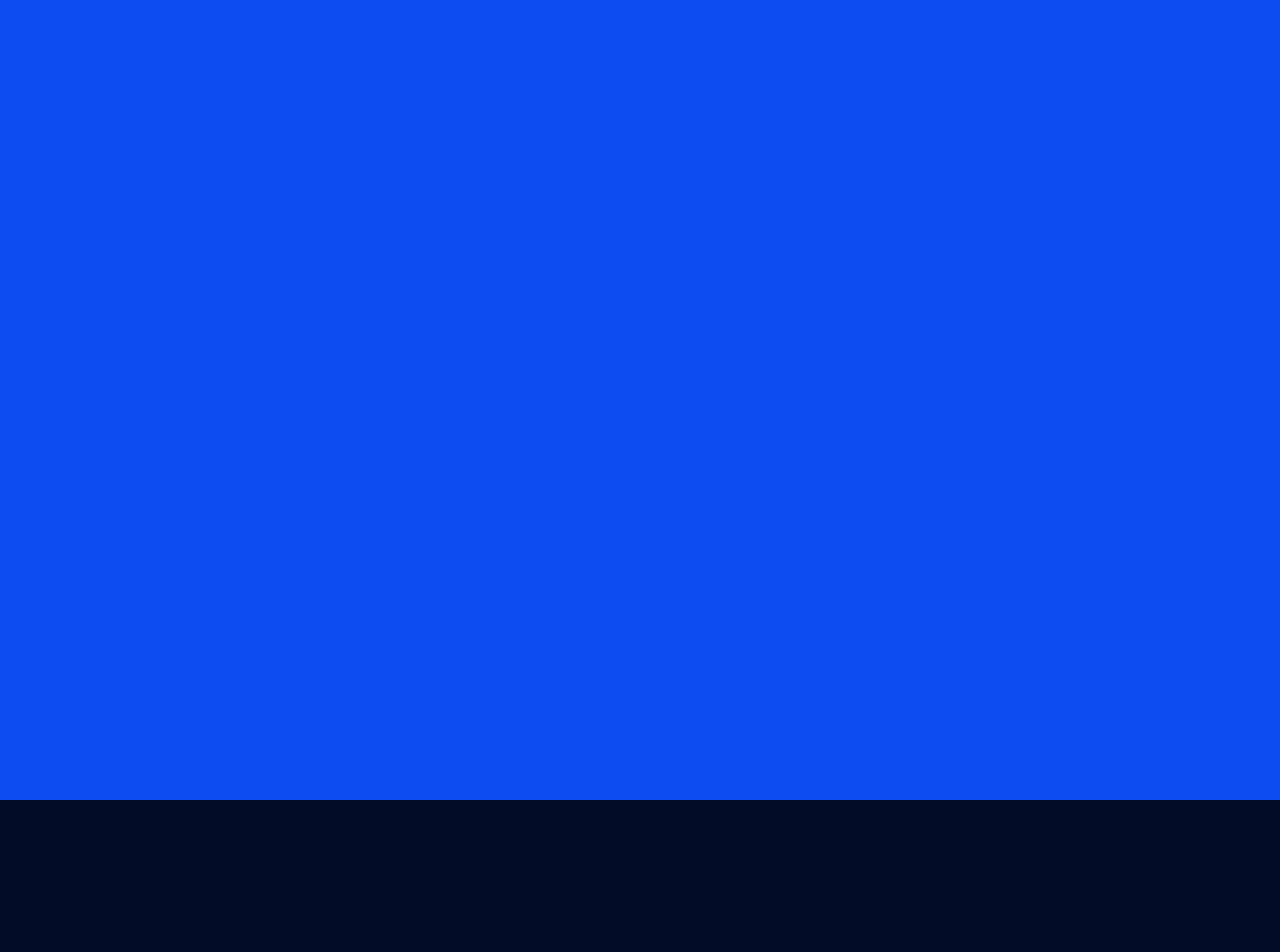
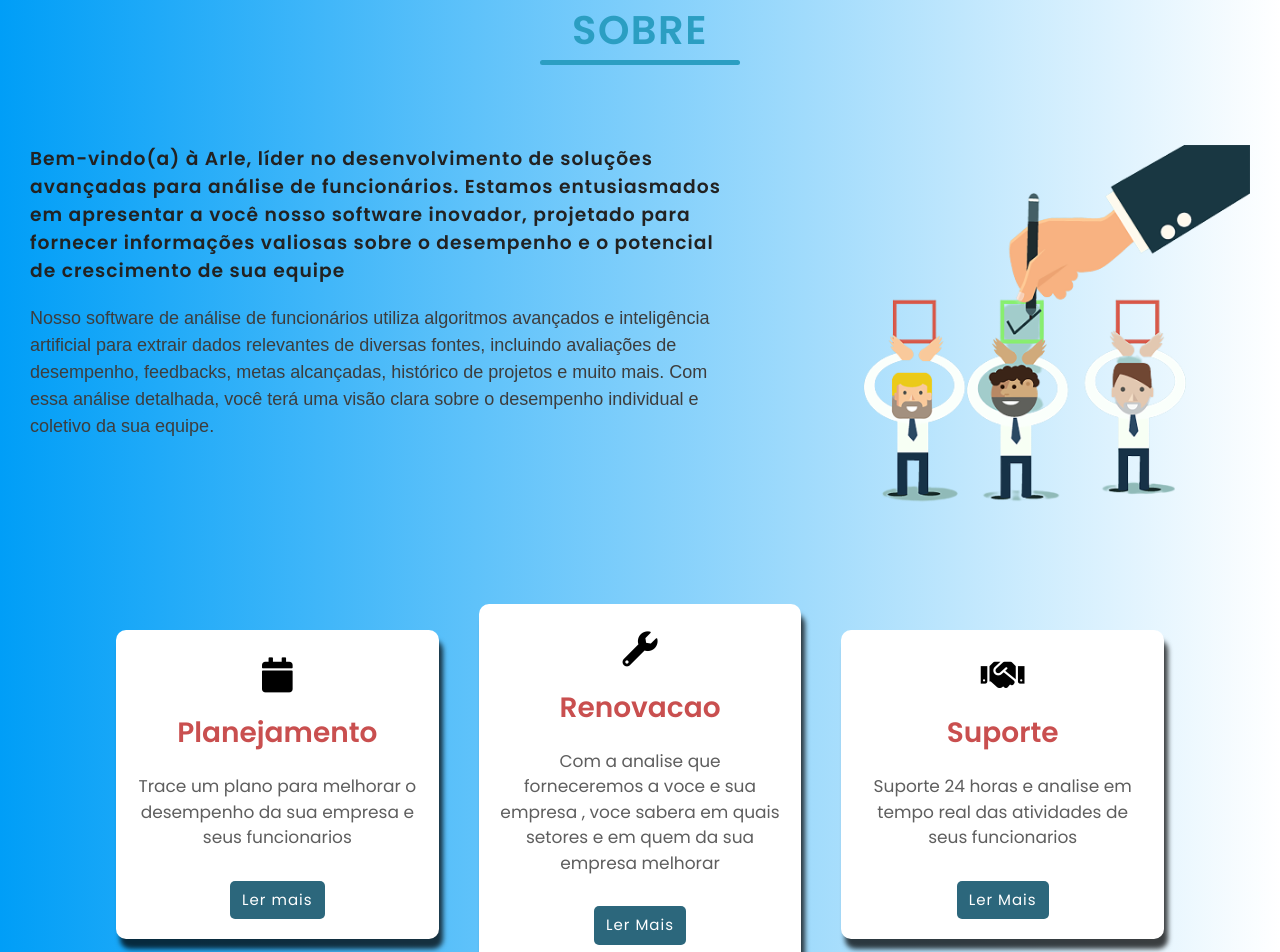
Before and after one commit to matheus-git11/ProjetoArle, a React (Vite) app in the folder ArleWebProject/arle-webProject/: page /sobre in a window 1280 px wide. Before the commit this address had no page. Shown: the top 952 px of the page. Before the commit the page ends 800 px from the top, so only its background shows below. Built offline with nearby package versions, Linux system fonts and the light colour scheme.

Commit message:
Adicionando pagina de sobre

```diff
--- a/ArleWebProject/arle-webProject/index.html
+++ b/ArleWebProject/arle-webProject/index.html
@@ -6,6 +6,10 @@
     <meta name="viewport" content="width=device-width, initial-scale=1.0" />
     <link rel="stylesheet" href="https://fonts.googleapis.com/css2?family=Material+Symbols+Rounded:opsz,wght,FILL,GRAD@48,300,0,0" />
     <link rel="stylesheet" href="https://unicons.iconscout.com/release/v4.0.0/css/line.css">
+    <link
+    rel="stylesheet"
+    href="https://pro.fontawesome.com/releases/v5.10.0/css/all.css"
+  />
     <title>Vite + React</title>
   </head>
   <body>
--- a/ArleWebProject/arle-webProject/src/App.jsx
+++ b/ArleWebProject/arle-webProject/src/App.jsx
@@ -5,6 +5,7 @@
 import Register from "./Routes/Register/Register.Component"
 import ForgottenPassword from "./Routes/ForgottenPassword/ForgottenPassword.Component"
 import Dashboard from "./Routes/Dashboard/Dashboard.Component,"
+import About from "./Routes/About/About.component"
 
 function App() {
 
@@ -15,7 +16,7 @@
       <Route path="/register" element={<Register/>}/>
       <Route path="ForgottenPassword" element={<ForgottenPassword/>}/>
       <Route path="/dashboard" element={<Dashboard/>}/>
-
+      <Route path="/sobre" element={<About/>}/>
     </Routes>
   )
 }
--- /dev/null
+++ b/ArleWebProject/arle-webProject/src/Routes/About/About.component.jsx
@@ -0,0 +1,83 @@
+
+
+import '../About/About.style.css'
+import trabalho from '../../assets/trabalho.png'
+
+const About = () => {
+  return (
+    <div>
+          <div className="about-us">
+            <h1>Sobre</h1>
+            <div className="wrapper">
+              <div className="content">
+                <h3>
+                  Bem-vindo(a) à Arle, líder no desenvolvimento de soluções
+                  avançadas para análise de funcionários. Estamos entusiasmados
+                  em apresentar a você nosso software inovador, projetado para
+                  fornecer informações valiosas sobre o desempenho e o potencial
+                  de crescimento de sua equipe
+                </h3>
+                <p>
+                  Nosso software de análise de funcionários utiliza algoritmos
+                  avançados e inteligência artificial para extrair dados
+                  relevantes de diversas fontes, incluindo avaliações de
+                  desempenho, feedbacks, metas alcançadas, histórico de projetos
+                  e muito mais. Com essa análise detalhada, você terá uma visão
+                  clara sobre o desempenho individual e coletivo da sua equipe.
+                </p>
+              </div>
+              <div className="image-section">
+                <img src={trabalho} />
+              </div>
+            </div>
+          </div>
+
+          <div className="services">
+            <div className="card">
+              <div className="icon">
+                <i className="fas fa-calendar"></i>
+              </div>
+              <h2>Planejamento</h2>
+              <p>
+                Trace um plano para melhorar o desempenho da sua empresa e seus
+                funcionarios
+              </p>
+              <a href="" className="button">
+                Ler mais
+              </a>
+            </div>
+
+            <div className="card">
+              <div className="icon">
+                <i className="fas fa-wrench"></i>
+              </div>
+              <h2>Renovacao</h2>
+              <p>
+                Com a analise que forneceremos a voce e sua empresa , voce
+                sabera em quais setores e em quem da sua empresa melhorar
+              </p>
+              <a href="" className="button">
+                Ler Mais
+              </a>
+            </div>
+
+            <div className="card">
+              <div className="icon">
+                <i className="fas fa-handshake"></i>
+              </div>
+              <h2>Suporte</h2>
+              <p>
+                Suporte 24 horas e analise em tempo real das atividades de seus
+                funcionarios
+              </p>
+              <a href="" className="button">
+                Ler Mais
+              </a>
+            </div>
+          </div>
+    </div>
+
+
+  );
+};
+export default About;
--- /dev/null
+++ b/ArleWebProject/arle-webProject/src/Routes/About/About.style.css
@@ -0,0 +1,218 @@
+@import url('https://fonts.googleapis.com/css2?family=Poppins:wght@300;400;500&display=swap');
+
+*{
+    margin: 0px;
+    padding: 0px;
+    box-sizing: border-box;
+    line-height: 1.5;
+    font-family: 'Poppins', sans-serif;
+}
+
+body{
+    width: 100%;
+    min-height: 100vh;
+    background: linear-gradient(to right,#009ef7,#ffffff);
+}
+
+.about-us{
+    width: 100%;
+}
+
+.about-us h1{
+    text-align: center;
+    font-size: 40px;
+    color: #2b9ec2;
+    text-transform: uppercase;
+    letter-spacing: 1.5px;
+
+    margin-bottom: 2em;
+}
+
+.about-us h1::after{
+    content: "";
+    height: 5px;
+    width: 200px;
+    background-color: #2b9ec2;
+    border-radius: 10px;
+    display: block;
+    margin: auto;
+}
+
+.wapper{
+    padding: 0px 60px;
+    margin: 60px auto;
+}
+
+.content{
+    width: 60%;
+    float: left;
+    text-align: left;
+    padding: 0px 30px;
+}
+
+.content h3{
+    color: #222;
+    letter-spacing: 1px;
+}
+
+.content p{
+    font-family: sans-serif;
+    font-size: 18px;
+    color: #3d3d3d;
+    margin-top: 20px;
+}
+
+.content .button{
+    margin-top: 40px;
+}
+
+.content .button a{
+    color: #fff;
+    background-color: #2b9ec2;
+    border: 1px solid #2b9ec2;
+    padding: 10px 35px;
+    text-decoration: none;
+    letter-spacing: 1px;
+    font-size: 22px;
+    text-transform: uppercase;
+}
+
+.content .button a:hover{
+    background-color: #2b9ec2;
+    color: #2b9ec2;
+}
+
+.content .social{
+    margin-top: 30px;
+    margin-left: 15px;
+}
+
+.content .social a{
+    text-decoration: none;
+    color: #222;
+    font-size: 25px;
+}
+
+.content .social i{
+    height: 40px;
+    width: 40px;
+    background-color: #fff;
+    border: 1px solid #222;
+    border-radius: 50%;
+    text-align: center;
+    line-height: 40px;
+}
+
+.content .social a:hover{
+    color: #2b9ec2;
+    transition: 1s ease;
+}
+
+.image-section{
+    width: 40%;
+    float: right;
+    padding: 0px 30px;
+}
+
+.image-section img{
+    max-width: 100%;
+    height: auto;
+}
+
+.services{
+    width: 85%;
+    display: flex;
+    justify-content: space-between;
+    align-items: center;
+    margin: 75px auto;
+    text-align: center;
+}
+
+.card{
+    width: 100%;
+    display: flex;
+    justify-content: space-between;
+    align-items: center;
+    flex-direction: column;
+    margin: 0px 20px;
+    padding: 20px 20px;
+    background-color: #ffffff;
+    border-radius: 10px;
+    cursor: pointer;
+    -webkit-box-shadow: 4px 10px 5px 0px rgba(0,0,0,0.75);
+-moz-box-shadow: 4px 10px 5px 0px rgba(0,0,0,0.75);
+box-shadow: 4px 10px 5px 0px rgba(0,0,0,0.75);
+}
+
+.card:hover{
+    background-color: #b8d4de;
+    transition: 0.4s ease;
+}
+
+.card .icon{
+    font-size: 35px;
+    margin-bottom: 10px;
+    color: black;
+}
+
+.card h2{
+    font-size: 28px;
+    color: #c94f4f;
+    margin-bottom: 20px;
+}
+
+.card p{
+    font-size: 17px;
+    margin-bottom: 30px;
+    line-height: 1.5;
+    color: #5e5e5e;
+}
+
+.button{
+    font-size: 15px;
+    text-decoration: none;
+    color: #fff;
+    background-color: #2c677c ;
+    padding: 8px 12px;
+    border-radius: 5px;
+    letter-spacing: 1px;
+}
+
+.button:hover{
+    background-color: #c94f4f;
+    transition: 0.4s ease;
+}
+
+
+@media screen and (max-width: 900px){
+    .about-us{
+        width: 100%;
+        padding-top: 20px;
+    }
+    .about-us h1{
+        font-size: 32px;
+    }
+    .content{
+        width: 100%;
+        float: none;
+    }
+    .content .button{
+        margin-top: 30px;
+        text-align: center;
+    }
+    .content .button a{
+        padding: 8px 25px;
+    }
+    .content .social{
+        margin-top: 30px;
+        text-align: center;
+    }
+    .content .social a{
+        font-size: 21px;
+    }
+    .image-section{
+        float: none;
+        width: 100%;
+        margin-top: 25%;
+    }
+}
--- a/ArleWebProject/arle-webProject/src/Routes/Home/Home.Component.jsx
+++ b/ArleWebProject/arle-webProject/src/Routes/Home/Home.Component.jsx
@@ -30,9 +30,14 @@
                     <a href="DashBoard.html">Servicos</a>
                   </Link>
                 </li>
-                <li>
+
+               <li>
+                <Link to={"/sobre"}>
                   <a href="#">Sobre</a>
-                </li>
+               </Link>
+             </li>
+
+
                 <li>
                   <a href="#">Contato</a>
                 </li>
--- a/ArleWebProject/arle-webProject/src/main.jsx
+++ b/ArleWebProject/arle-webProject/src/main.jsx
@@ -3,6 +3,7 @@
 import App from './App.jsx'
 
 import {BrowserRouter} from 'react-router-dom';
+
 
 ReactDOM.createRoot(document.getElementById('root')).render(
   <React.StrictMode>
```
Also changed, not shown: ArleWebProject/arle-webProject/src/assets/trabalho.png (added).
